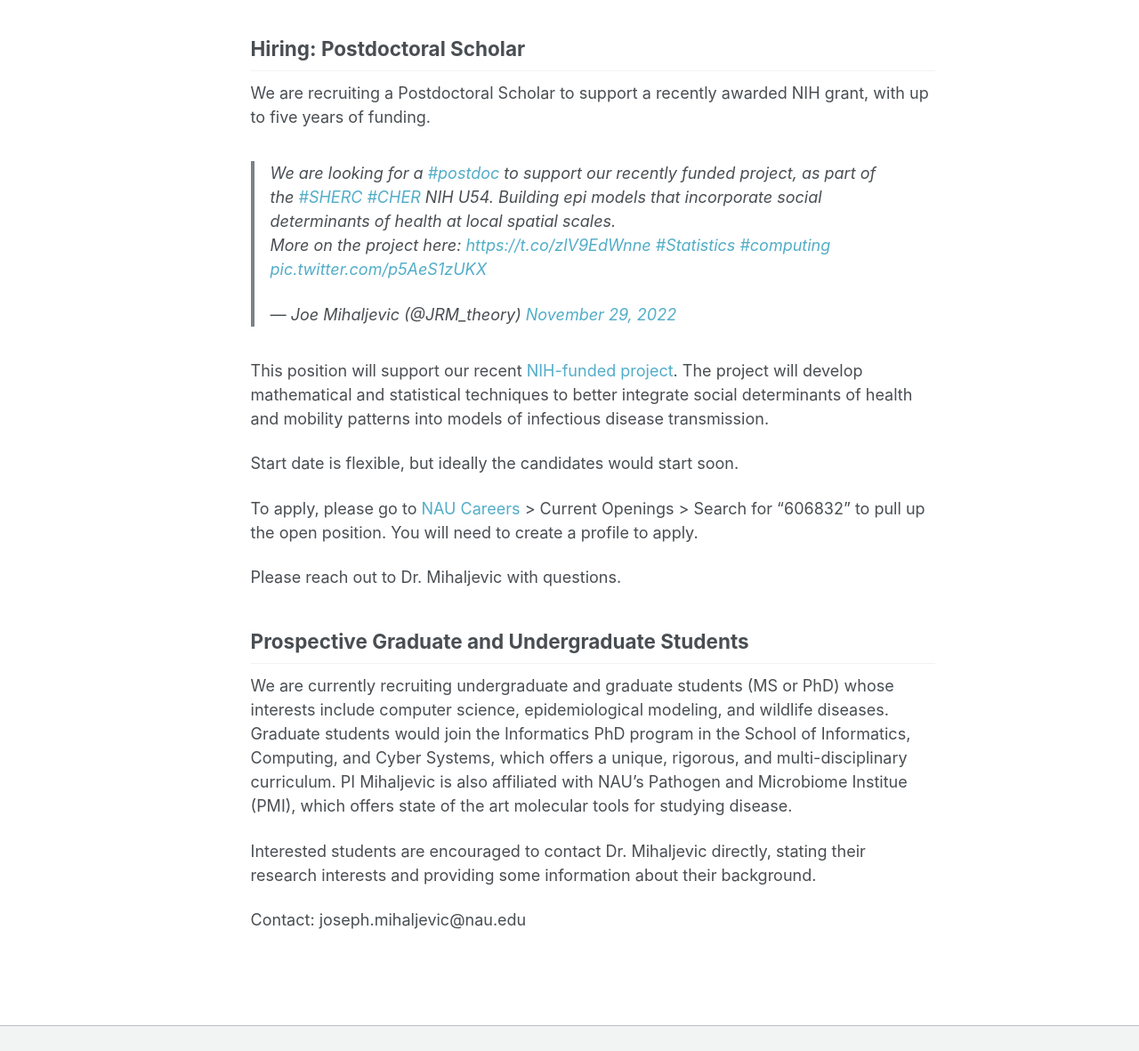
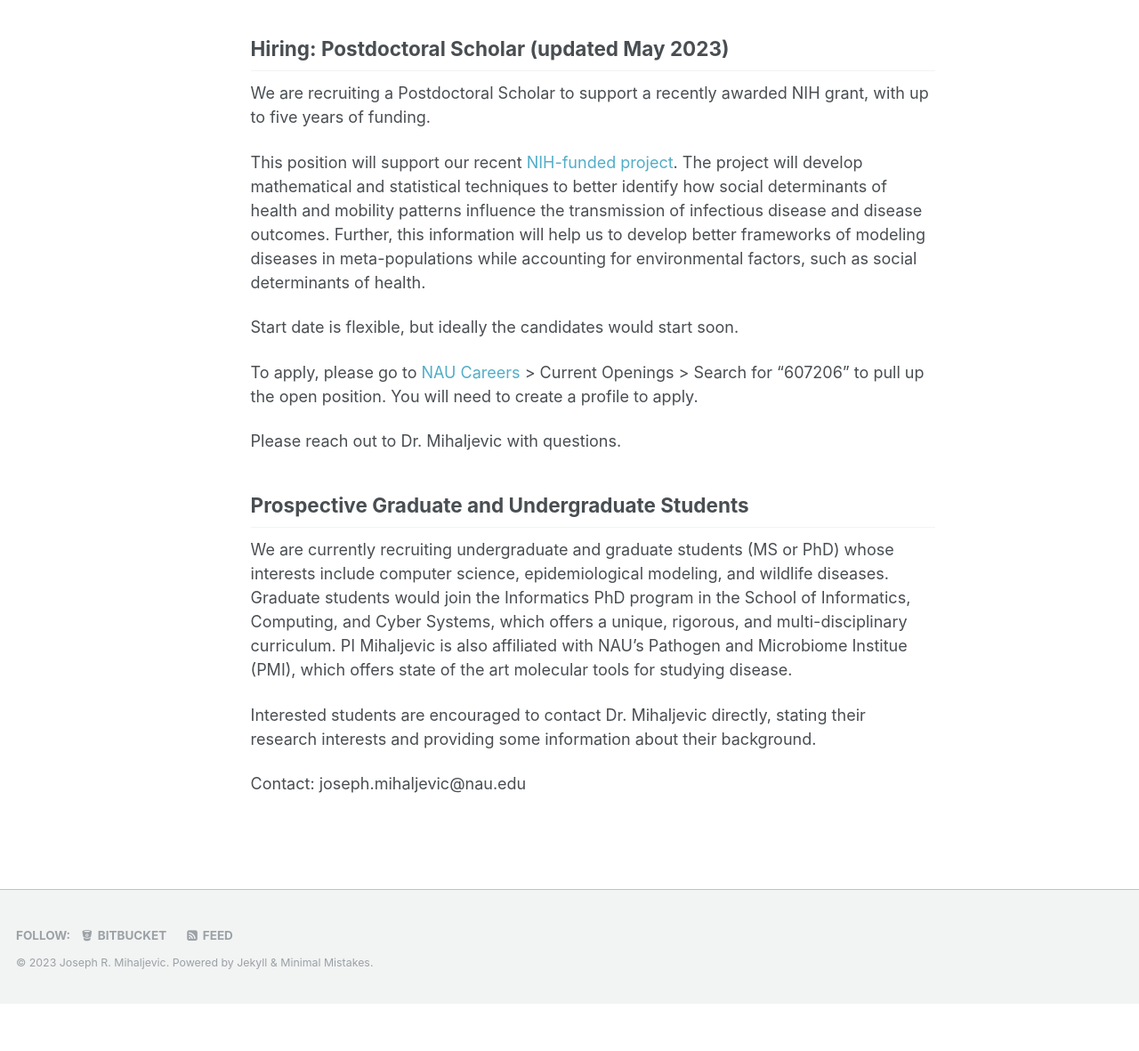
Before and after one commit to jrmihalj/jrmihalj.github.io, a Jekyll site: the page built from _pages/prospective.md, in a window 1280 px wide and 1400 px high, scrolled down 1296 px, cut to the strip 219-1400 px from the top of the window. Shown: the whole strip at 89% size. Built offline with Jekyll 4.4.1, drawn with Linux system fonts in a browser that asks for light colours; comment, search, counter and statistics services are not loaded; after the commit the page ends 2643 px from its top, so only the background shows below that.

Commit message:
update postdoc position

```diff
--- a/_pages/prospective.md
+++ b/_pages/prospective.md
@@ -10,17 +10,15 @@
 <iframe width="560" height="315" src="https://www.youtube.com/embed/we_mO2w53OE" title="YouTube video player" frameborder="0" allow="accelerometer; autoplay; clipboard-write; encrypted-media; gyroscope; picture-in-picture" allowfullscreen></iframe>
 
 
-## Hiring: Postdoctoral Scholar
+## Hiring: Postdoctoral Scholar (updated May 2023)
 
 We are recruiting a Postdoctoral Scholar to support a recently awarded NIH grant, with up to five years of funding.
 
-<blockquote class="twitter-tweet"><p lang="en" dir="ltr">We are looking for a <a href="https://twitter.com/hashtag/postdoc?src=hash&amp;ref_src=twsrc%5Etfw">#postdoc</a> to support our recently funded project, as part of the <a href="https://twitter.com/hashtag/SHERC?src=hash&amp;ref_src=twsrc%5Etfw">#SHERC</a> <a href="https://twitter.com/hashtag/CHER?src=hash&amp;ref_src=twsrc%5Etfw">#CHER</a> NIH U54. Building epi models that incorporate social determinants of health at local spatial scales. <br>More on the project here: <a href="https://t.co/zlV9EdWnne">https://t.co/zlV9EdWnne</a> <a href="https://twitter.com/hashtag/Statistics?src=hash&amp;ref_src=twsrc%5Etfw">#Statistics</a> <a href="https://twitter.com/hashtag/computing?src=hash&amp;ref_src=twsrc%5Etfw">#computing</a> <a href="https://t.co/p5AeS1zUKX">pic.twitter.com/p5AeS1zUKX</a></p>&mdash; Joe Mihaljevic (@JRM_theory) <a href="https://twitter.com/JRM_theory/status/1597704868596097024?ref_src=twsrc%5Etfw">November 29, 2022</a></blockquote> <script async src="https://platform.twitter.com/widgets.js" charset="utf-8"></script>
-
-This position will support our recent [NIH-funded project](https://jrmihalj.github.io/nih-sherc-grant/){:target="_blank"}. The project will develop mathematical and statistical techniques to better integrate social determinants of health and mobility patterns into models of infectious disease transmission.
+This position will support our recent [NIH-funded project](https://jrmihalj.github.io/nih-sherc-grant/){:target="_blank"}. The project will develop mathematical and statistical techniques to better identify how social determinants of health and mobility patterns influence the transmission of infectious disease and disease outcomes. Further, this information will help us to develop better frameworks of modeling diseases in meta-populations while accounting for environmental factors, such as social determinants of health.
 
 Start date is flexible, but ideally the candidates would start soon.
 
-To apply, please go to [NAU Careers](https://in.nau.edu/human-resources/current-job-openings/){:target="_blank"} > Current Openings > Search for "606832" to pull up the open position. You will need to create a profile to apply.
+To apply, please go to [NAU Careers](https://in.nau.edu/human-resources/current-job-openings/){:target="_blank"} > Current Openings > Search for "607206" to pull up the open position. You will need to create a profile to apply.
 
 Please reach out to Dr. Mihaljevic with questions.
 
```
